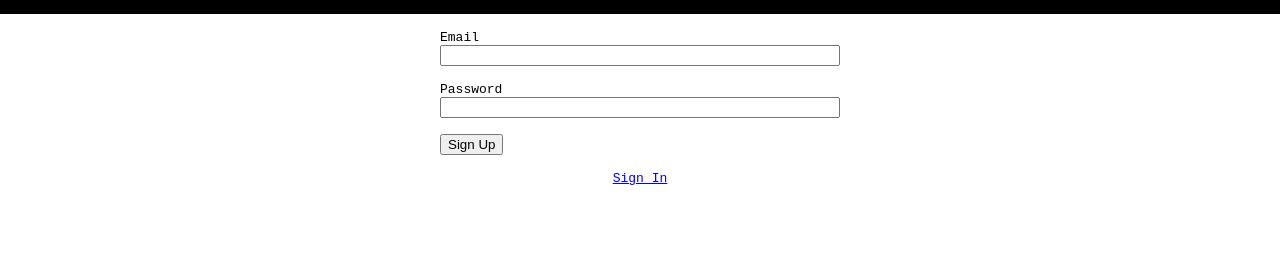
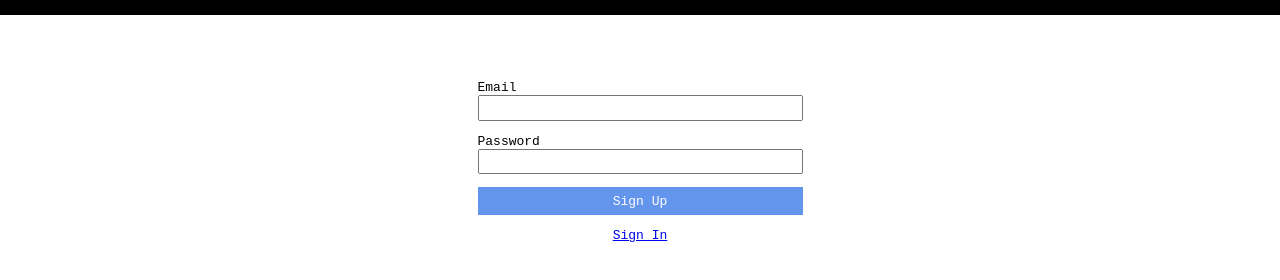
Before and after one commit to andyweiss1982/client_side_auth, a plain HTML site: page signup.html in a window 1280 px wide. Shown: the part 50-330 px from the top of the page. Drawn offline with Linux system fonts and the light colour scheme.

Commit message:
styles and validations

```diff
--- a/signup.html
+++ b/signup.html
@@ -11,10 +11,16 @@
     <main>
       <form id="form">
         <label for="email">Email</label>
-        <input type="email" name="email" id="email" />
+        <input type="email" name="email" id="email" required />
         <label for="password">Password</label>
-        <input type="password" name="password" id="password" minlength="8" />
-        <input type="submit" value="Sign Up" />
+        <input
+          type="password"
+          name="password"
+          id="password"
+          minlength="8"
+          required
+        />
+        <button type="submit">Sign Up</button>
       </form>
       <a href="/signin">Sign In</a>
     </main>
--- a/styles.css
+++ b/styles.css
@@ -1,8 +1,5 @@
 * {
   box-sizing: border-box;
-}
-
-body {
   font-family: monospace;
 }
 
@@ -10,7 +7,7 @@ header {
   background-color: black;
   color: white;
   text-align: center;
-  height: 4rem;
+  height: 5rem;
   position: fixed;
   top: 0;
   left: 0;
@@ -19,15 +16,28 @@ header {
 
 main {
   margin: 0 auto;
-  margin-top: 5rem;
+  margin-top: 10rem;
   max-width: 25rem;
   display: grid;
   place-items: center;
 }
 
-form,
-input[type="email"],
-input[type="password"] {
+form {
+  width: 100%;
+}
+
+input,
+button {
   width: 100%;
   margin-bottom: 1rem;
+  padding: 0.25rem;
+  font-size: 1rem;
 }
+
+button {
+  background-color: cornflowerblue;
+  color: white;
+  border: 0;
+  cursor: pointer;
+  padding: 0.5rem;
+}
```
Also changed, not shown: signin.html (+3 -3 lines).
